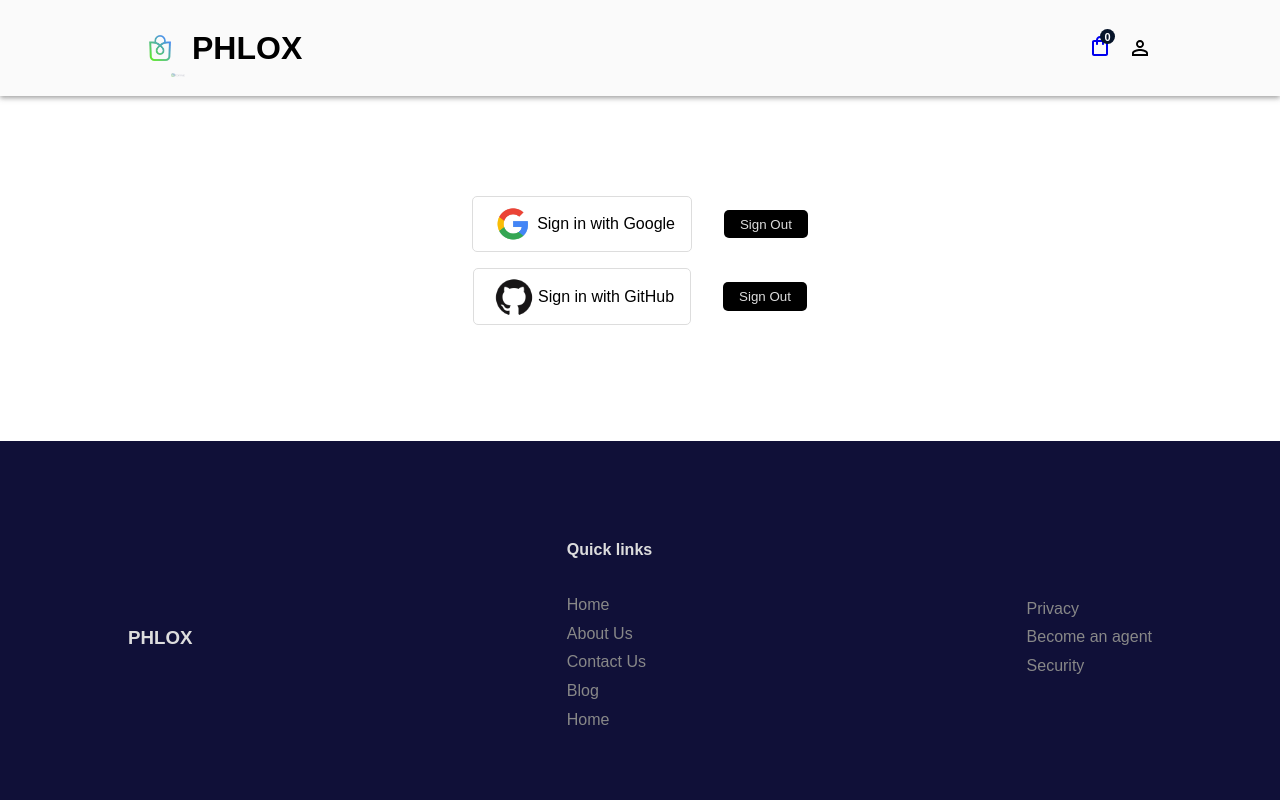
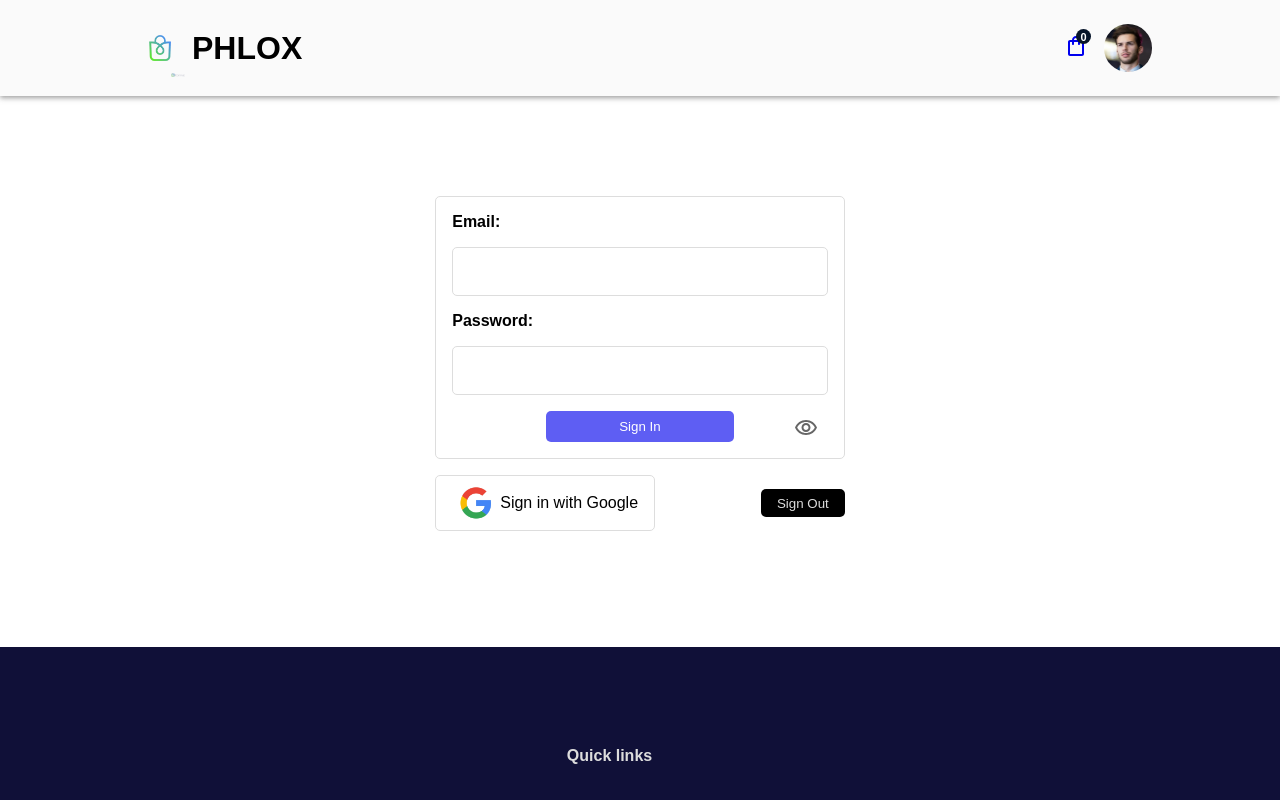
Before and after one commit to Mukhtar-kabir/Phlox, a React (Vite) app: page /login in a window 1280 px wide. Shown: the top 800 px of the page. Built offline with nearby package versions, Linux system fonts and the light colour scheme.

Commit message:
User Authentication

```diff
--- a/src/Components/Navbar/Navbar.jsx
+++ b/src/Components/Navbar/Navbar.jsx
@@ -7,7 +7,16 @@ import { useSelector } from "react-redux";
 const Navbar = () => {
   const cart = useSelector((state) => state.phlox.cart);
   const userInfo = useSelector((state) => state.phlox.userInfo);
-  console.log(userInfo);
+  // console.log(userInfo);
+
+  const getFirstName = () => {
+    if (userInfo && userInfo.name) {
+      const fullName = userInfo.name;
+      const firstName = fullName.split(" ")[0];
+      return firstName;
+    }
+    return "";
+  };
 
   return (
     <div className="header">
@@ -45,14 +54,24 @@ const Navbar = () => {
           </Link>
         </div> */}
 
-        <Link className="link" to="/login">
+        {/* <Link className="link" to="/login">
           <div className="item">
             {userInfo && userInfo.image ? (
               <img src={userInfo.image} alt="user logo" />
             ) : (
               <PersonOutlineOutlinedIcon />
             )}
-            {userInfo && <p className="name">{userInfo.name.split(" ")[0]}</p>}
+            {userInfo && <p>{getFirstName()}</p>}
+          </div>
+        </Link> */}
+
+        <Link className="link" to="/login">
+          <div className="item">
+            <img
+              src={userInfo ? userInfo.image : "/Images/profile.PNG"}
+              alt=""
+            />
+            {userInfo ? <p>{getFirstName()}</p> : null}
           </div>
         </Link>
       </div>
@@ -61,3 +80,24 @@ const Navbar = () => {
 };
 
 export default Navbar;
+
+{
+  /* <Link to="/login">
+            <div className="relative">
+              <img
+                className="w-8 h-8 rounded-full"
+                src={
+                  userInfo
+                    ? userInfo.image
+                    : "https://images.pexels.com/photos/4069292/pexels-photo-4069292.jpeg?auto=compress&cs=tinysrgb&w=600"
+                }
+                alt=""
+              />
+            </div>
+          </Link>
+          {userInfo && (
+            <p className="text-base font-bodyFont font-semibold underline underline-offset-2">
+              {userInfo.name}
+            </p>
+          )} */
+}
--- a/src/pages/Login/Login.jsx
+++ b/src/pages/Login/Login.jsx
@@ -1,12 +1,105 @@
+// import "../Login/Login.scss";
+// import { useDispatch } from "react-redux";
+// import { useNavigate } from "react-router-dom";
+// import { ToastContainer, toast } from "react-toastify";
+// import { store } from "../../redux/store";
+// import {
+//   GoogleAuthProvider,
+//   getAuth,
+//   signInWithPopup,
+//   signOut,
+// } from "firebase/auth";
+// import { addUser, removeUser } from "../../redux/phloxSlice";
+
+// const Login = () => {
+//   const dispatch = useDispatch();
+//   const navigate = useNavigate();
+//   const auth = getAuth();
+//   const provider = new GoogleAuthProvider();
+//   const handleGoogleLogin = (e) => {
+//     e.preventDefault();
+//     signInWithPopup(auth, provider)
+//       .then((result) => {
+//         const user = result.user;
+//         dispatch(
+//           addUser({
+//             id: user.uid,
+//             name: user.displayName,
+//             email: user.email,
+//             image: user.photoURL,
+//           })
+//         );
+//         setTimeout(() => {
+//           navigate("/");
+//         }, 1500);
+//       })
+//       .catch((error) => {
+//         console.log(error);
+//       });
+//   };
+
+//   const handleSignOut = () => {
+//     signOut(auth)
+//       .then(() => {
+//         toast.success("Log Out Successfully!");
+//         dispatch(removeUser());
+//         console.log("Redux State after removeUser:", store.getState());
+//       })
+//       .catch((error) => {
+//         console.log(error);
+//       });
+//   };
+
+//   return (
+//     <div className="login">
+//       <div className="container">
+//         <div className="google" onClick={handleGoogleLogin}>
+//           <div className="image">
+//             <img src="Images/googleIcon.jpeg" alt="Google Icon" />
+//             <p>Sign in with Google</p>
+//           </div>
+//           <button onClick={handleSignOut}>Sign Out</button>
+//         </div>
+
+//         <div className="google">
+//           <div className="image">
+//             <img src="Images/githubIcon.jpeg" alt="GitHub Icon" />
+//             <p>Sign in with GitHub</p>
+//           </div>
+//           <button>Sign Out</button>
+//         </div>
+//       </div>
+//       <ToastContainer
+//         position="top-left"
+//         autoClose={2000}
+//         hideProgressBar={false}
+//         newestOnTop={false}
+//         closeOnClick
+//         rtl={false}
+//         pauseOnFocusLoss
+//         draggable
+//         pauseOnHover
+//         theme="dark"
+//       />
+//     </div>
+//   );
+// };
+
+// export default Login;
+
+import { useState } from "react";
 import "../Login/Login.scss";
 import { useDispatch } from "react-redux";
 import { useNavigate } from "react-router-dom";
 import { ToastContainer, toast } from "react-toastify";
+import VisibilityOutlinedIcon from "@mui/icons-material/VisibilityOutlined";
+import VisibilityOffOutlinedIcon from "@mui/icons-material/VisibilityOffOutlined";
 import {
   GoogleAuthProvider,
   getAuth,
   signInWithPopup,
   signOut,
+  signInWithEmailAndPassword,
 } from "firebase/auth";
 import { addUser, removeUser } from "../../redux/phloxSlice";
 
@@ -15,6 +108,11 @@ const Login = () => {
   const navigate = useNavigate();
   const auth = getAuth();
   const provider = new GoogleAuthProvider();
+  const [email, setEmail] = useState("");
+  const [password, setPassword] = useState("");
+  const [errorMessage, setErrorMessage] = useState("");
+  const [showPassword, setShowPassword] = useState(false);
+
   const handleGoogleLogin = (e) => {
     e.preventDefault();
     signInWithPopup(auth, provider)
@@ -28,6 +126,7 @@ const Login = () => {
             image: user.photoURL,
           })
         );
+        console.log("User signed in with Google:", user);
         setTimeout(() => {
           navigate("/");
         }, 1500);
@@ -37,11 +136,37 @@ const Login = () => {
       });
   };
 
+  const handleEmailPasswordLogin = (e) => {
+    e.preventDefault();
+    signInWithEmailAndPassword(auth, email, password)
+      .then((result) => {
+        const user = result.user;
+        dispatch(
+          addUser({
+            id: user.uid,
+            name: user.displayName,
+            email: user.email,
+            image: user.photoURL,
+          })
+        );
+        console.log("User signed in with email/password:", user);
+        setTimeout(() => {
+          navigate("/");
+        }, 1500);
+      })
+      .catch((error) => {
+        console.log(error);
+        setErrorMessage("Invalid email or password");
+      });
+  };
+
   const handleSignOut = () => {
     signOut(auth)
       .then(() => {
         toast.success("Log Out Successfully!");
         dispatch(removeUser());
+
+        console.log("User signed out");
       })
       .catch((error) => {
         console.log(error);
@@ -51,6 +176,43 @@ const Login = () => {
   return (
     <div className="login">
       <div className="container">
+        <div className="form">
+          <form onSubmit={handleEmailPasswordLogin}>
+            <label>Email:</label>
+            <input
+              type="email"
+              value={email}
+              onChange={(e) => setEmail(e.target.value)}
+              required
+            />
+
+            <label>Password:</label>
+            <div className="password-input">
+              <div className="input">
+                <input
+                  type={showPassword ? "text" : "password"}
+                  value={password}
+                  onChange={(e) => setPassword(e.target.value)}
+                  required
+                />
+              </div>
+              <span
+                onClick={() => setShowPassword(!showPassword)}
+                className={`password-toggle ${showPassword ? "visible" : ""}`}
+              >
+                {showPassword ? (
+                  <VisibilityOffOutlinedIcon />
+                ) : (
+                  <VisibilityOutlinedIcon />
+                )}
+              </span>
+            </div>
+            {errorMessage && <p className="error-message">{errorMessage}</p>}
+
+            <button type="submit">Sign In </button>
+            {/* <button onClick={handleSignOut}>Sign Out</button> */}
+          </form>
+
           <div className="google" onClick={handleGoogleLogin}>
             <div className="image">
               <img src="Images/googleIcon.jpeg" alt="Google Icon" />
@@ -58,13 +220,6 @@ const Login = () => {
             </div>
             <button onClick={handleSignOut}>Sign Out</button>
           </div>
-
-        <div className="google">
-          <div className="image">
-            <img src="Images/githubIcon.jpeg" alt="GitHub Icon" />
-            <p>Sign in with GitHub</p>
-          </div>
-          <button>Sign Out</button>
         </div>
       </div>
       <ToastContainer
--- a/src/pages/Login/Login.scss
+++ b/src/pages/Login/Login.scss
@@ -5,10 +5,75 @@
     width: 80%;
     margin: auto;
 
+    form {
+      display: flex;
+      flex-direction: column;
+      width: 40%;
+      margin: auto;
+      justify-content: center;
+      margin-bottom: 1rem;
+      gap: 1rem;
+      border: 1px solid #ddd;
+      padding: 1rem;
+      border-radius: 5px;
+
+      .password-input {
+        .input {
+          position: relative;
+          width: 100%;
+
+          input {
+            width: 100%;
+          }
+        }
+        .password-toggle {
+          position: absolute;
+          top: 52%;
+          left: 62%;
+          cursor: pointer;
+          color: #666;
+        }
+
+        .visible {
+          color: #2196f3;
+        }
+      }
+
+      label {
+        font-family: sans-serif;
+        font-weight: 600;
+      }
+
+      input {
+        padding: 1rem;
+        border-radius: 5px;
+        border: 1px solid #ddd;
+        outline-color: #5e5ef3;
+      }
+
+      button {
+        background-color: #5e5ef3;
+        color: #fff;
+        border: none;
+        padding: 0.5rem 1rem;
+        border-radius: 5px;
+        width: 50%;
+        margin: auto;
+        cursor: pointer;
+      }
+    }
+
+    .error-message {
+      color: #ff0000;
+      margin-top: 10px;
+    }
+
     .google {
       display: flex;
       align-items: center;
-      justify-content: center;
+      justify-content: space-between;
+      width: 40%;
+      margin: auto;
       gap: 2rem;
       margin-bottom: 1rem;
 
@@ -53,7 +118,23 @@
     .container {
       width: 90%;
 
+      form {
+        width: 100%;
+
+        .password-input {
+          .password-toggle {
+            left: 80%;
+          }
+        }
+
+        button {
+          font-size: 0.7rem;
+        }
+      }
+
       .google {
+        width: 100%;
+
         .image {
           img {
             width: 2.5rem;
@@ -64,10 +145,6 @@
           }
         }
       }
-
-      button {
-        font-size: 0.7rem;
-      }
     }
   }
 }
--- a/src/redux/phloxSlice.js
+++ b/src/redux/phloxSlice.js
@@ -2,8 +2,8 @@ import { createSlice } from "@reduxjs/toolkit";
 
 const initialState = {
   cart: [],
+  userInfo: null,
   selectedProduct: null,
-  userInfo: null,
 };
 
 export const phloxSlice = createSlice({
```
Lines whose indentation alone changed are shown as unchanged.
